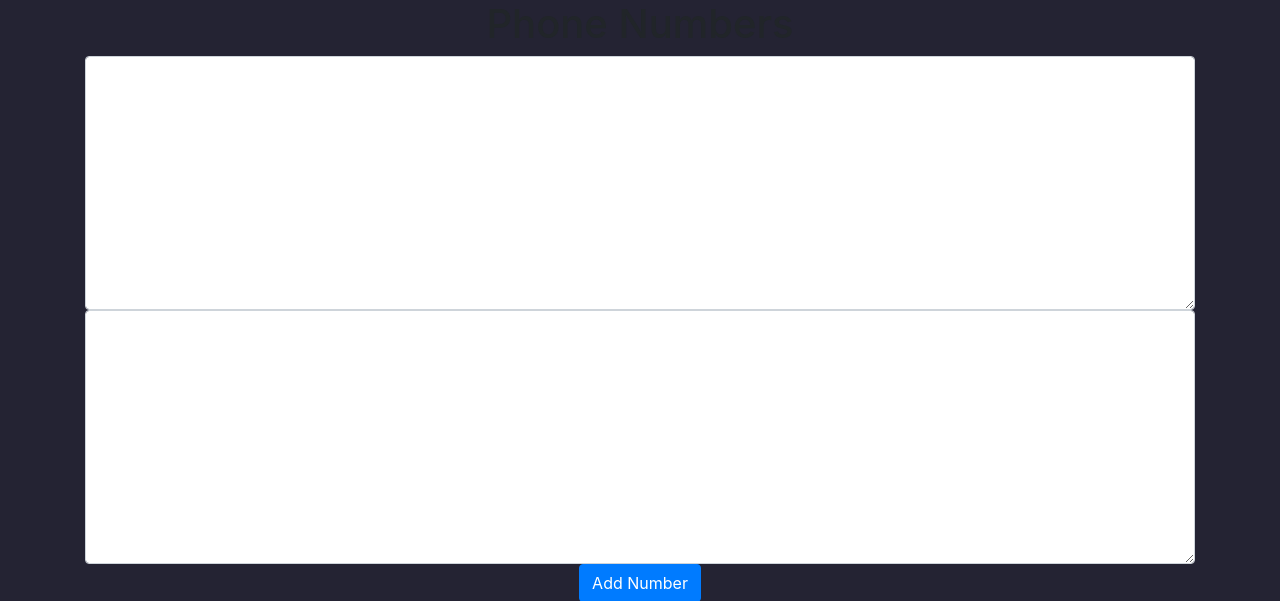
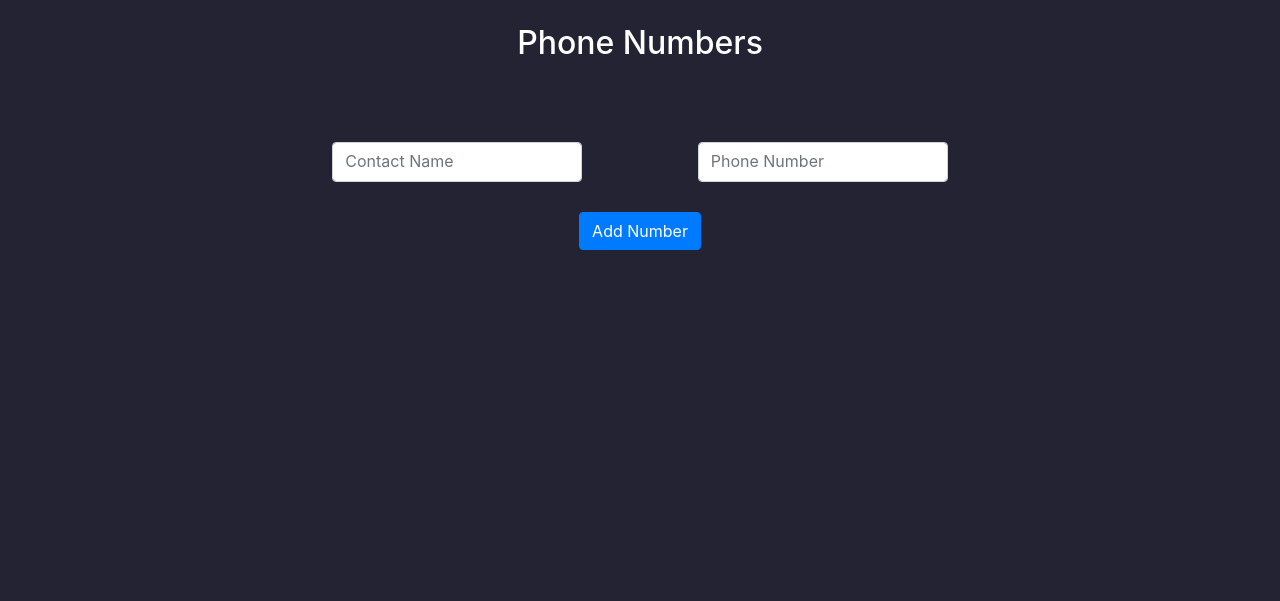
Before and after one commit to AdityaSri11/phoneBook, a Flask app: page /home in a window 1280 px wide. Shown: the part 58-659 px from the top of the page. Run offline with Flask 2, Linux system fonts and the light colour scheme; a user stored in the database is signed in; data that the repository does not hold is empty; some libraries are stand-ins or nearby versions.

Commit message:
CSS for sign-up finished

```diff
--- a/website/templates/home.html
+++ b/website/templates/home.html
@@ -14,7 +14,9 @@
         }
     </script>
 
-    <h1 align="center">Phone Numbers</h1>
+    <br>
+    <h2 align="center" style="color:white;">Phone Numbers</h2>
+    <br>
     <ul class="list-group list-group--flush" id="numbers">
         {% for n in user.numbers %}
             <li class="list-group-item">
@@ -25,11 +27,21 @@
                 </button>
             </li>
         {% endfor %}
+        <br>
+        <br>
     </ul>
+
     <form method="POST">
-        <textarea name="name" id="name" cols="10" rows="10" class="form-control"></textarea>
-        <textarea name="number" id="number" cols="10" rows="10" class="form-control"></textarea>
+        <div align="center">
+            <textarea name="name" id="name" cols="10" rows="10" class="form-control" style="
+            width:250px; height:40px; resize: none; display: inline-block; margin-right:5%;"
+            placeholder="Contact Name"></textarea>
 
+            <textarea name="number" id="number" cols="10" rows="10" class="form-control"style="
+            width:250px; height:40px; resize: none; display: inline-block; margin-left:5%;"
+        placeholder="Phone Number"></textarea>
+        </div>
+        <br>
         <div align="center">
             <button type="submit" class="btn btn-primary">Add Number</button>
         </div>
```
Also changed, not shown: website/database.db.
